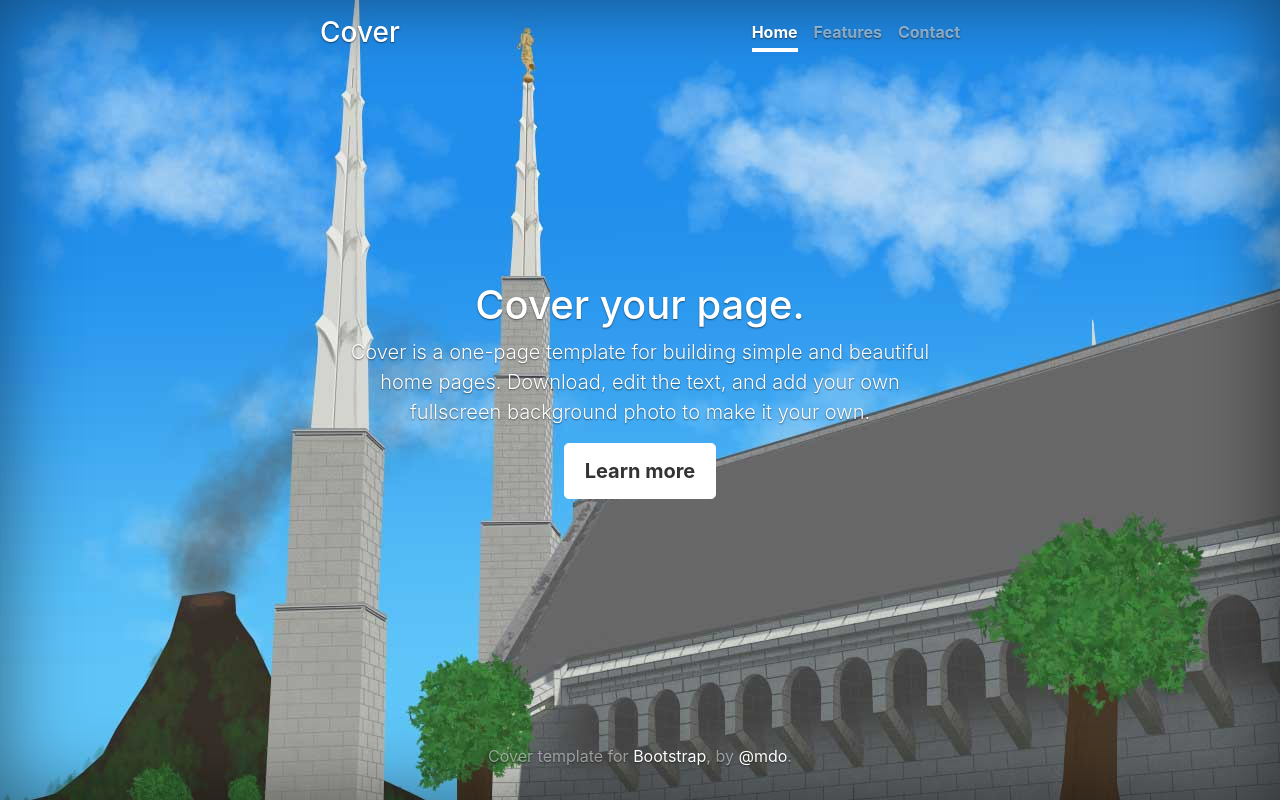
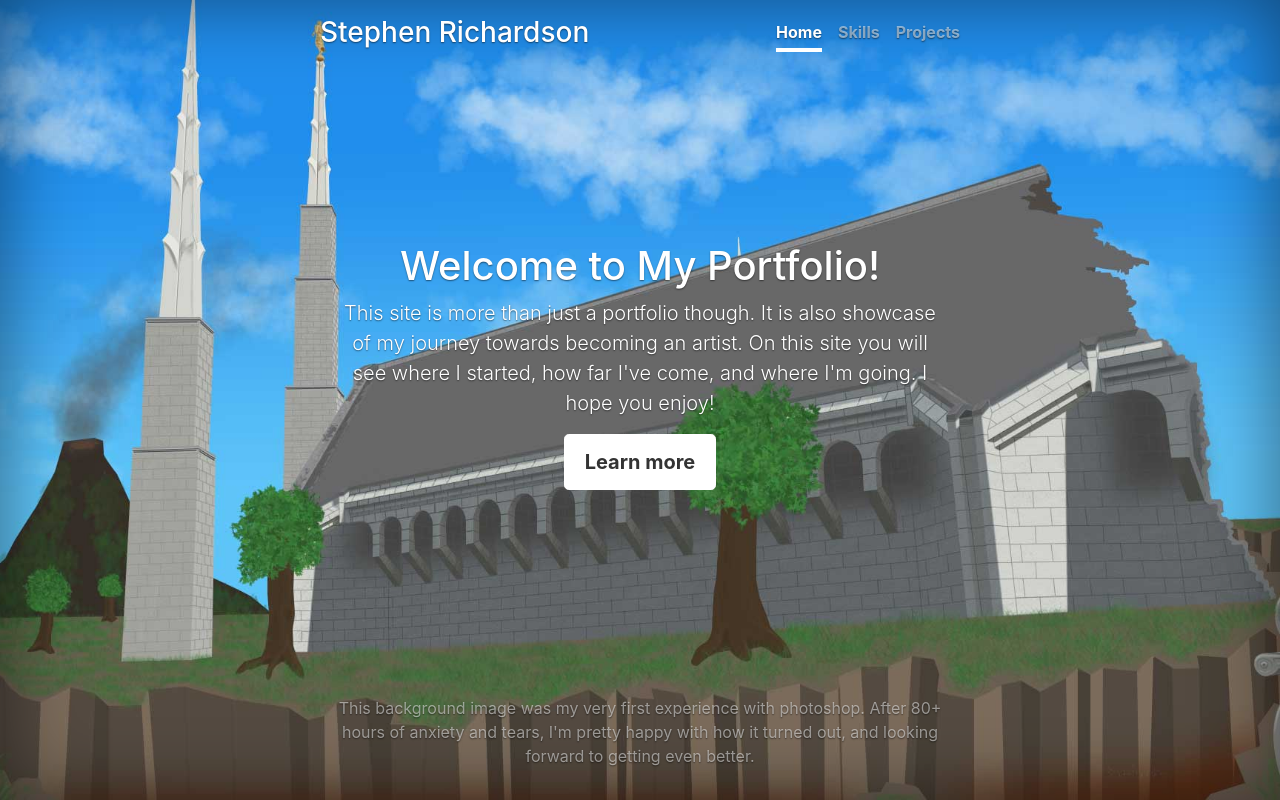
Before and after one commit to Aragorn9756/PortfolioSite, a plain HTML site: page Index.html in a window 1280 px wide. Drawn offline with nearby package versions, Linux system fonts and the light colour scheme.

Commit message:
Base index complete. created projects and skills pages

```diff
--- a/Index.html
+++ b/Index.html
@@ -28,35 +28,43 @@
         user-select: none;
       }
 
-      @media (min-width: 768px) {
-        .bd-placeholder-img-lg {
-          font-size: 3.5rem;
-        }
-		body {
+      body, html {
+		  height: 100%;
+		}
+
+		.bg {
+		  /* The image used */
 		  background-image: url('images/GardenBackground.jpg');
+
+		  /* Full height */
+		  height: 100%;
+
+		  /* Center and scale the image nicely */
+		  background-position: center;
 		  background-repeat: no-repeat;
+		  background-size: cover;
 		}
 
     </style>
     <!-- Custom styles for this template -->
     <link href="css/cover.css" rel="stylesheet">
   </head>
-  <body class="text-center">
+  <body class="text-center bg">
     <div class="cover-container d-flex w-100 h-100 p-3 mx-auto flex-column">
   <header class="masthead mb-auto">
     <div class="inner">
-      <h3 class="masthead-brand">Cover</h3>
+      <h3 class="masthead-brand">Stephen Richardson</h3>
       <nav class="nav nav-masthead justify-content-center">
         <a class="nav-link active" href="#">Home</a>
-        <a class="nav-link" href="#">Features</a>
-        <a class="nav-link" href="#">Contact</a>
+        <a class="nav-link" href="#">Skills</a>
+        <a class="nav-link" href="#">Projects</a>
       </nav>
     </div>
   </header>
 
   <main role="main" class="inner cover">
-    <h1 class="cover-heading">Cover your page.</h1>
-    <p class="lead">Cover is a one-page template for building simple and beautiful home pages. Download, edit the text, and add your own fullscreen background photo to make it your own.</p>
+    <h1 class="cover-heading">Welcome to My Portfolio!</h1>
+    <p class="lead">This site is more than just a portfolio though. It is also showcase of my journey towards becoming an artist. On this site you will see where I started, how far I've come, and where I'm going. I hope you enjoy!</p>
     <p class="lead">
       <a href="#" class="btn btn-lg btn-secondary">Learn more</a>
     </p>
@@ -64,7 +72,7 @@
 
   <footer class="mastfoot mt-auto">
     <div class="inner">
-      <p>Cover template for <a href="https://getbootstrap.com/">Bootstrap</a>, by <a href="https://twitter.com/mdo">@mdo</a>.</p>
+      <p>This background image was my very first experience with photoshop. After 80+ hours of anxiety and tears, I'm pretty happy with how it turned out, and looking forward to getting even better.</p>
     </div>
   </footer>
 </div>
--- a/_notes/dwsync.xml
+++ b/_notes/dwsync.xml
@@ -1,4 +1,5 @@
 <?xml version="1.0" encoding="utf-8" ?>
 <dwsync>
 <file name="README.md" server="3.86.153.174//var/www/html/bootstrapPortfolio/" local="132296287603088689" remote="132303547210000000" Dst="2" />
+<file name="index.html" server="3.86.153.174//var/www/html/bootstrapPortfolio/" local="132303571194905352" remote="132303574790000000" Dst="2" />
 </dwsync>
```
Also changed, not shown: Projects.html (added, +10 -0 lines), Skills.html (added, +10 -0 lines).
